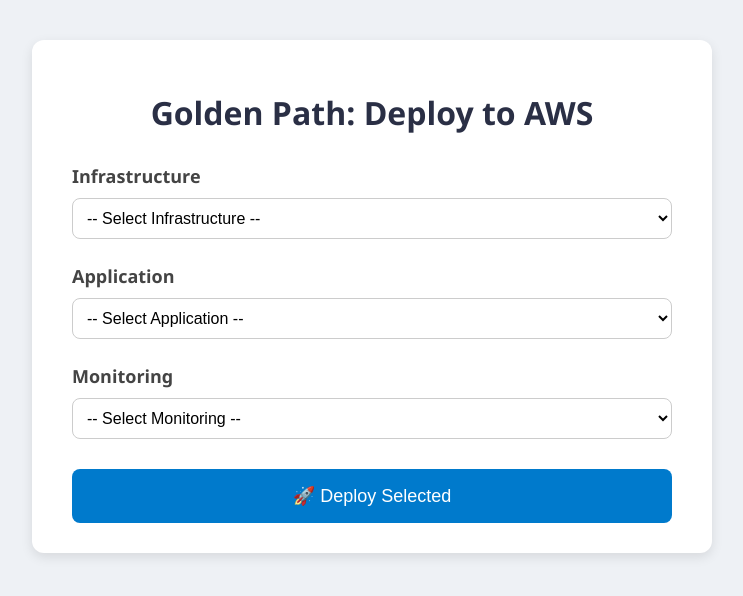
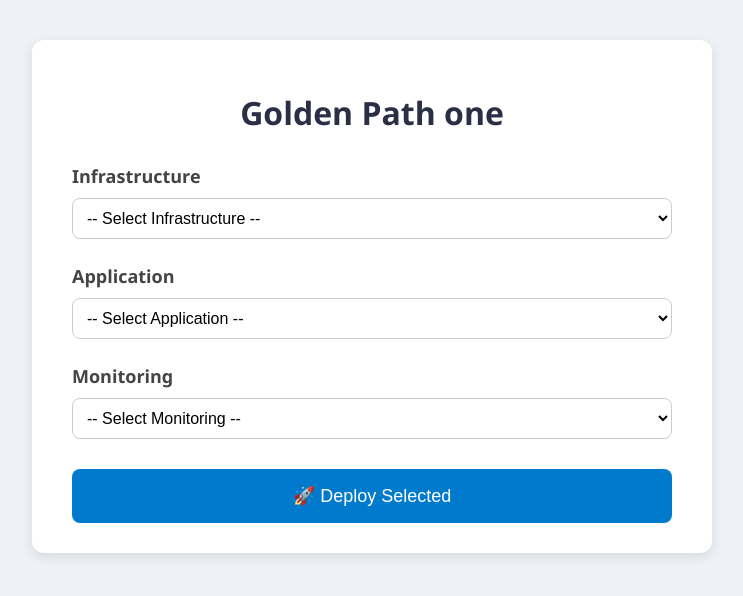
Before and after one commit to yshuuReddy/platform, a plain HTML site: page index.html in a window 1280 px wide. Shown: the whole page, without its empty margins (268-1011 px from the left). Drawn offline with Linux system fonts and the light colour scheme.

Commit message:
Update index.html

```diff
--- a/index.html
+++ b/index.html
@@ -8,7 +8,7 @@
 </head>
 <body>
   <div class="container">
-    <h1>Golden Path: Deploy to AWS</h1>
+    <h1>Golden Path one</h1>
 
     <div class="section">
       <h2>Infrastructure</h2>
```
